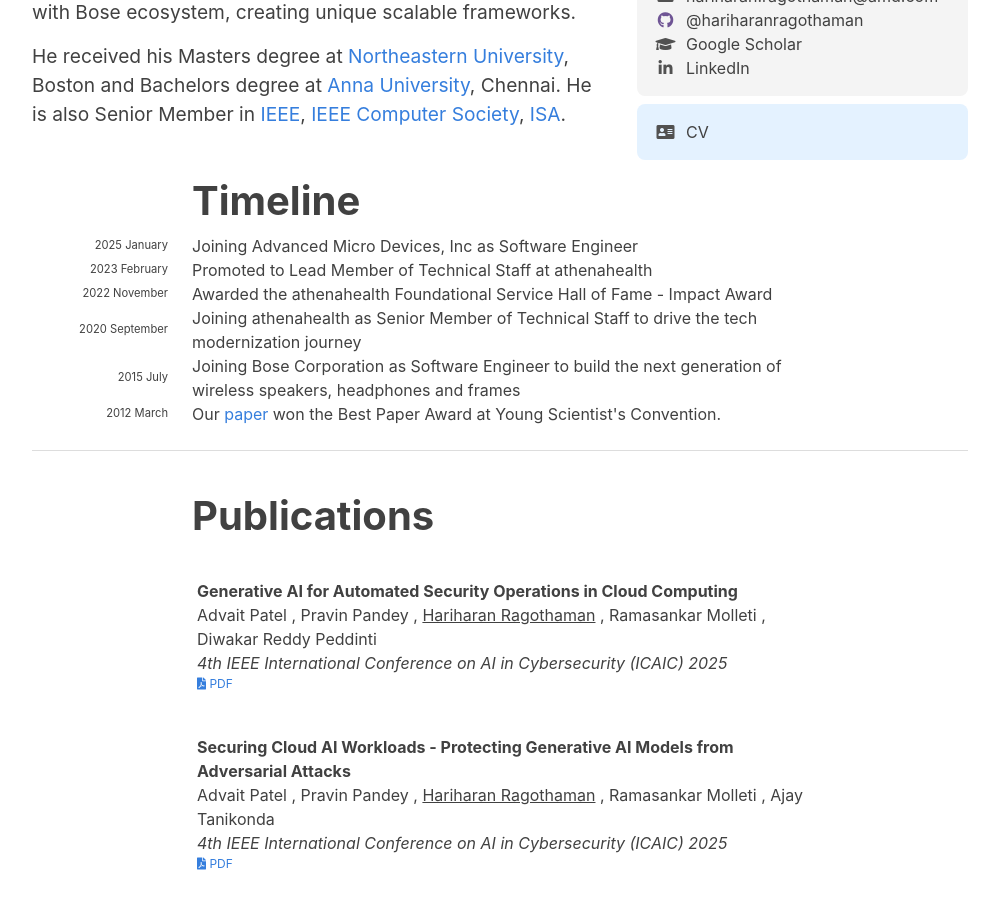
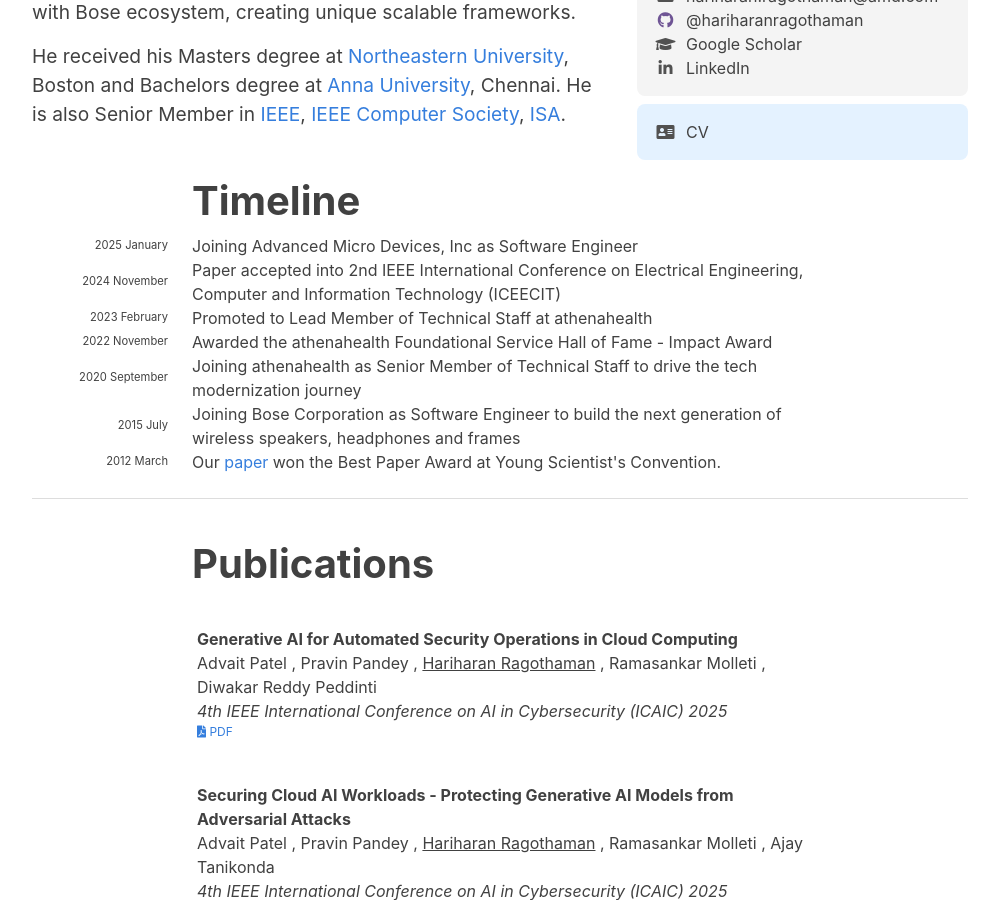
Before and after one commit to hariharanragothaman/hariharanragothaman.github.io, a Jekyll site: the page built from index.md, in a window 1280 px wide and 900 px high, scrolled down 652 px. Shown: the whole window, without its empty margins (140-1139 px from the left). Built offline with Jekyll 4.4.1, drawn with Linux system fonts in a browser that asks for light colours; nearby versions of some CDN libraries; some web fonts are replaced.

Commit message:
Polishes and Updates

```diff
--- a/_data/news.yaml
+++ b/_data/news.yaml
@@ -1,6 +1,10 @@
 - year: 2025
   year-extra: January
   description: Joining Advanced Micro Devices, Inc as Software Engineer
+
+- year: 2024
+  year-extra: November
+  description: Paper accepted into 2nd IEEE International Conference on Electrical Engineering, Computer and Information Technology (ICEECIT)
 
 - year: 2023
   year-extra: February
```
